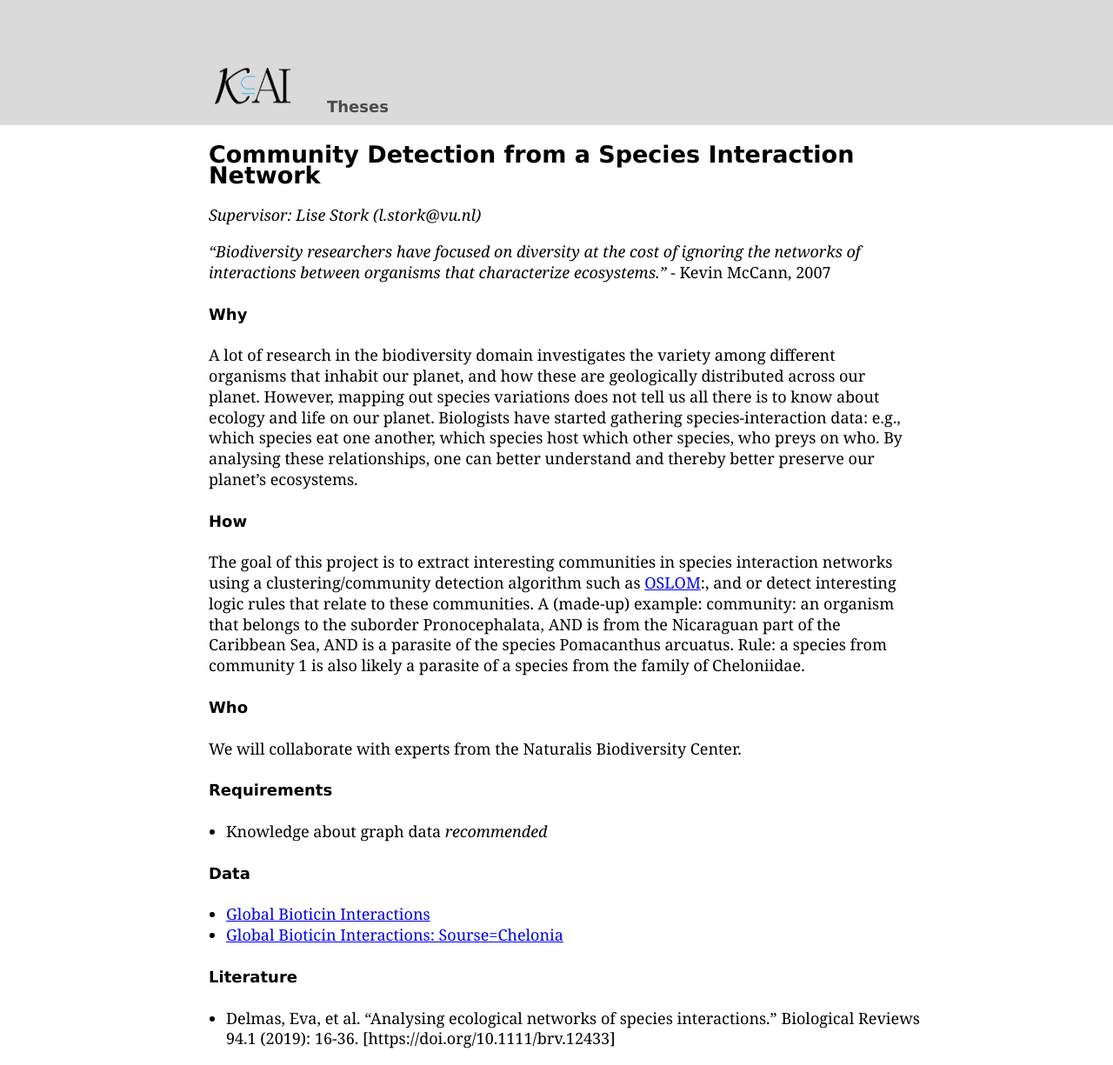
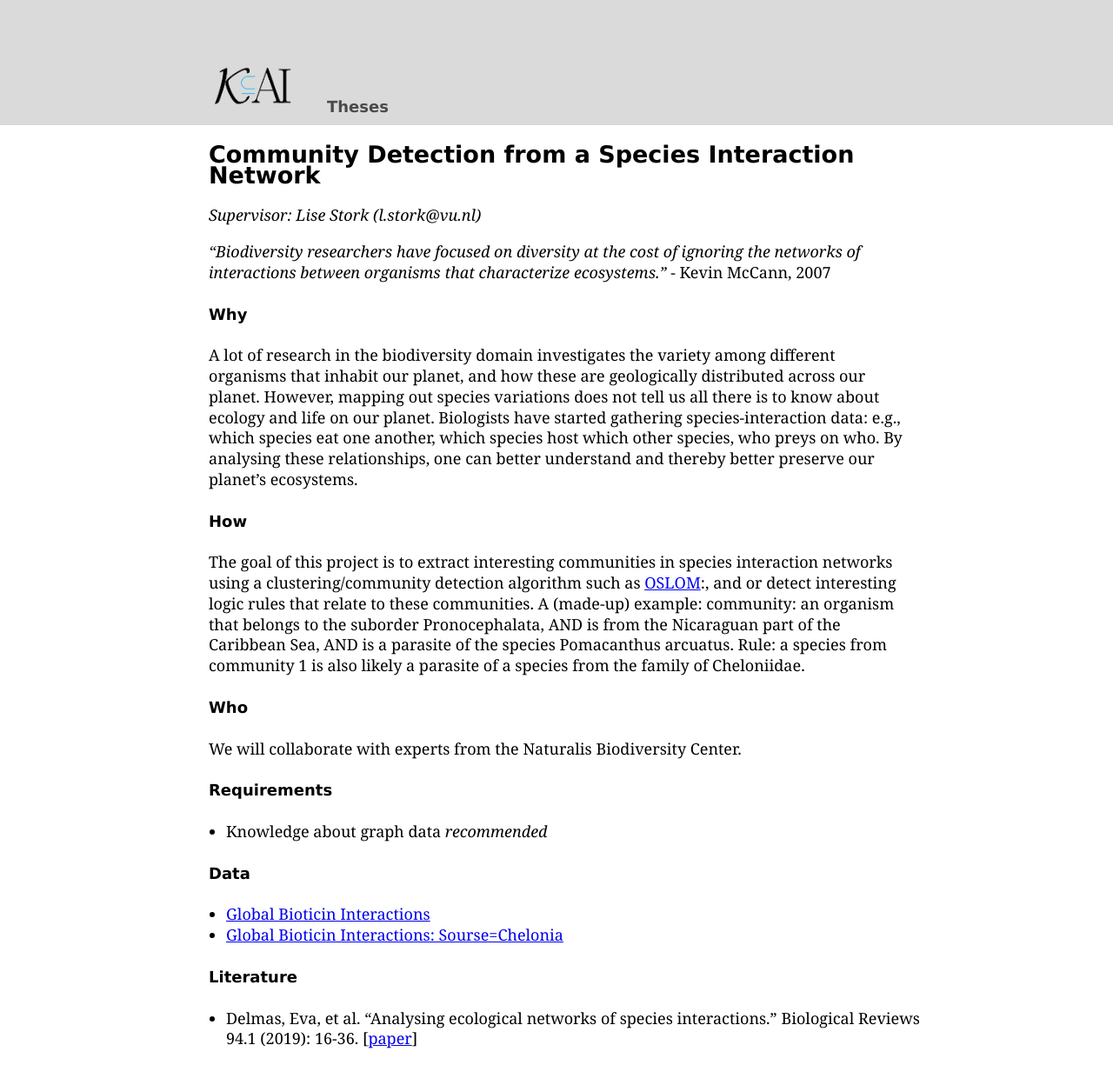
Before and after one commit to kai-vu/site, a Jekyll site: the page built from theses/LS_comdet.md, in a window 1280 px wide. Shown: the whole page at 87% size. Built offline with Jekyll 4.4.1, drawn with Linux system fonts in a browser that asks for light colours; our own code applies the rules of GitHub Pages for plain Markdown files.

Commit message:
Update LS_comdet.md

```diff
--- a/theses/LS_comdet.md
+++ b/theses/LS_comdet.md
@@ -30,4 +30,4 @@ We will collaborate with experts from the Naturalis Biodiversity Center.
 - <a href="https://www.globalbioticinteractions.org/browse/?interactionType=interactsWith&resultType=json&sourceTaxon=Chelonia%20mydas">Global Bioticin Interactions: Sourse=Chelonia</a>
 
 #### Literature
-- Delmas, Eva, et al. "Analysing ecological networks of species interactions." Biological Reviews 94.1 (2019): 16-36. [https://doi.org/10.1111/brv.12433]
+- Delmas, Eva, et al. "Analysing ecological networks of species interactions." Biological Reviews 94.1 (2019): 16-36. [<a href="https://doi.org/10.1111/brv.12433">paper</a>]
```
